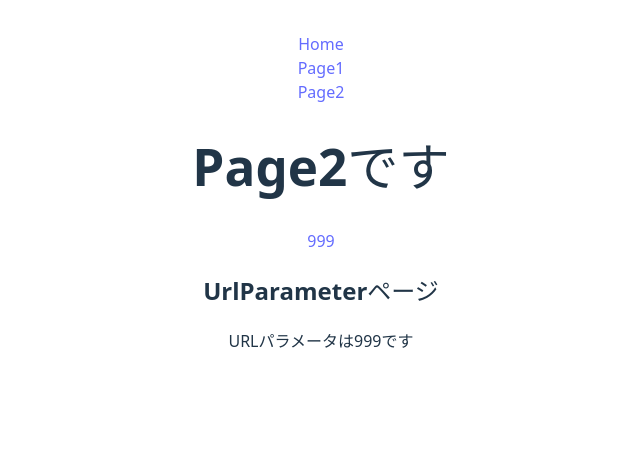
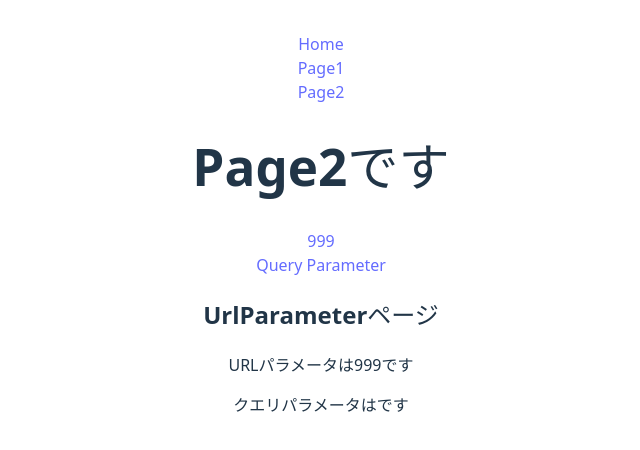
Before and after one commit to popcorn3-com-dev/React_StepUp, a React (Vite) app: page /page2/999 in a window 1280 px wide. Shown: the top 450 px of the page, without its empty margins (319-959 px from the left). Built offline with nearby package versions, Linux system fonts and the light colour scheme.

Commit message:
クエリパラメータ

```diff
--- a/src/components/Page2.jsx
+++ b/src/components/Page2.jsx
@@ -6,6 +6,7 @@
             <h1>Page2です</h1>
             <nav>
                 <Link to='999'>999</Link><br />
+                <Link to='999?name=hogehoge'>Query Parameter</Link><br />
             </nav>
             <Outlet />
         </div>
--- a/src/components/UrlParameter.jsx
+++ b/src/components/UrlParameter.jsx
@@ -1,12 +1,16 @@
-import { useParams } from "react-router-dom";
+import { useParams, useLocation } from "react-router-dom";
 
 export const UrlParameter = () => {
     const { id } = useParams();
+    const { search } = useLocation();
+    const query = new URLSearchParams(search);
+    console.log(query);
     return (
         <>
             <div>
                 <h2>UrlParameterページ</h2>
                 <p>URLパラメータは{id}です</p>
+                <p>クエリパラメータは{query.get('name')}です</p>
             </div>
         </>
     )
```
